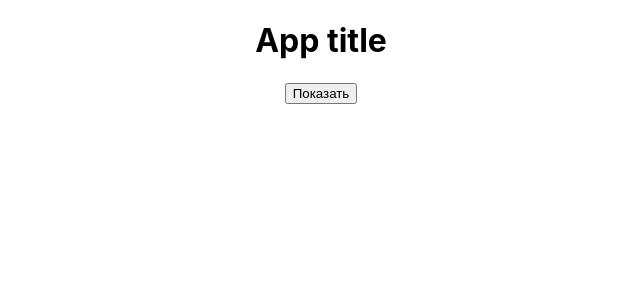
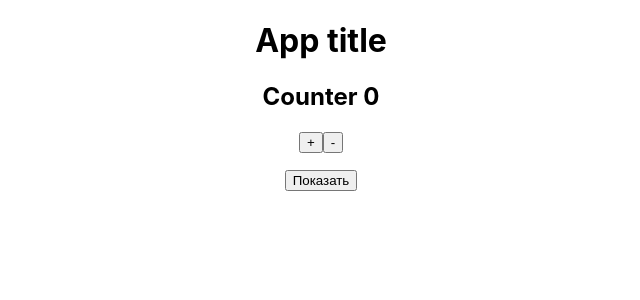
Before and after one commit to aSosunoff/ReactTheory, a React (Create React App) app: page / in a window 1280 px wide. Shown: the top 300 px of the page, without its empty margins (319-959 px from the left). Built offline with nearby package versions, Linux system fonts and the light colour scheme.

Commit message:
added react fragment

```diff
--- a/src/App.js
+++ b/src/App.js
@@ -2,6 +2,7 @@ import React from 'react';
 import classes from './App.module.css';
 import Car from './Car/';
 import ErrorBoundary from './ErrorBoundary/';
+import Counter from './Counter/';
 
 class App extends React.Component {
 	constructor(props) {
@@ -12,8 +13,8 @@ class App extends React.Component {
 			pageTitle: props.title,
 			cars: [
 				{ name: 'Ford Focuse', year: 2010 },
-				{ name: 'Mazda', year: 2015 },
-				{ name: 'Ferrari', year: 2030 },
+				/* { name: 'Mazda', year: 2015 },
+				{ name: 'Ferrari', year: 2030 }, */
 			],
 			showCars: false,
 			buttonShowCarsTitle: 'Показать',
@@ -82,6 +83,8 @@ class App extends React.Component {
 			<div className={classes.app}>
 				<h1>{this.state.pageTitle}</h1>
 
+				<Counter />
+
 				<p>
 					<button onClick={this.toggleCarsHandler}>{this.state.buttonShowCarsTitle}</button>
 				</p>
--- /dev/null
+++ b/src/Counter/index.js
@@ -0,0 +1,31 @@
+import React from 'react';
+
+export default class extends React.Component {
+	state = {
+		count: 0,
+	};
+
+	plus = () => {
+		this.setState({
+			count: this.state.count + 1,
+		});
+	};
+
+	minus = () => {
+		this.setState({
+			count: this.state.count - 1,
+		});
+	};
+
+	addCounter = () => {};
+
+	render() {
+		return (
+			<>
+				<h2>Counter {this.state.count}</h2>
+				<button onClick={this.plus}>+</button>
+				<button onClick={this.minus}>-</button>
+			</>
+		);
+	}
+}
```
